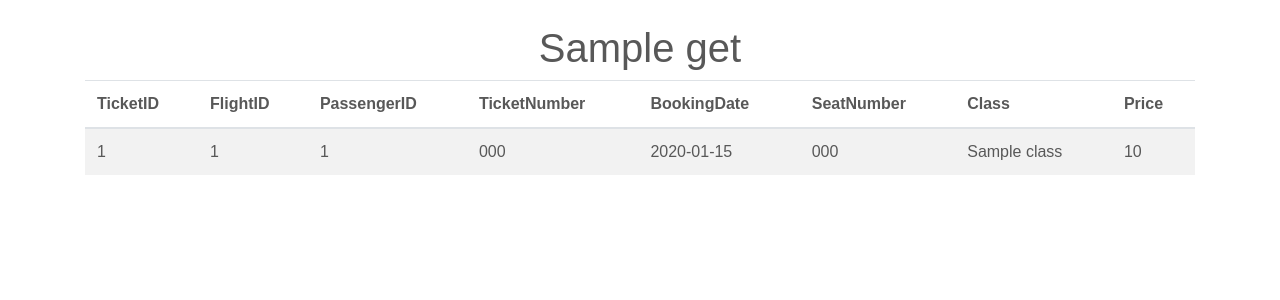
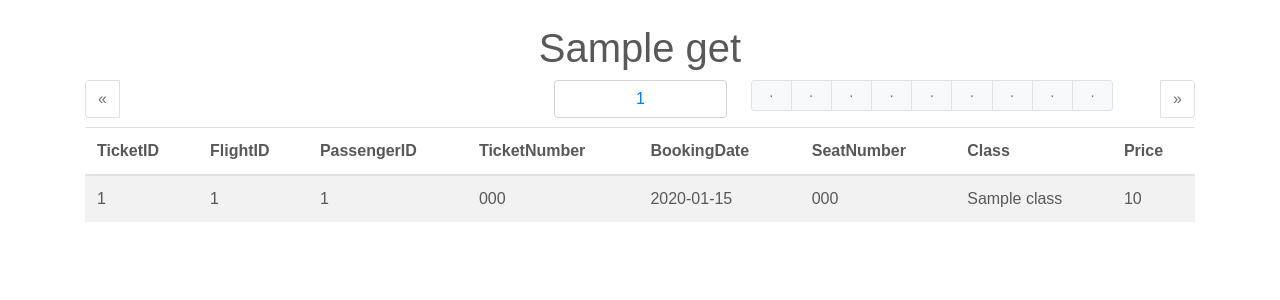
Before and after one commit to nagahole/isys2120-a3-webapp, a Python web app: template templates/tickets/list_tickets.html in a window 1280 px wide. Shown: the part 54-354 px from the top of the page. Run offline with Jinja, Linux system fonts and the light colour scheme; the template is opened without the code that fills it: most values are stand-ins (such as "Sample title", 1, 10 or a date in 2020).

Commit message:
pagination done

```diff
--- /dev/null
+++ b/static/css/self.css
@@ -0,0 +1,11 @@
+/* Hide arrows in Chrome, Safari, Edge, Opera */
+.no-arrows::-webkit-inner-spin-button,
+.no-arrows::-webkit-outer-spin-button {
+    -webkit-appearance: none;
+    margin: 0;
+}
+
+/* Hide arrows in Firefox */
+.no-arrows {
+    -moz-appearance: textfield;
+}
--- a/templates/tickets/list_tickets.html
+++ b/templates/tickets/list_tickets.html
@@ -2,6 +2,83 @@
 
 <div id="content" class="container my-4">
     <h1 class="page-title">{{page.get('title', 'Tickets')}}</h1>
+
+    <!-- Pagination Controls -->
+    <nav aria-label="Page navigation">
+        <div class="d-flex flex-row justify-content-between">
+
+            <!-- First Arrow -->
+            <div class="page-item {% if not pagination.has_prev %}disabled{% endif %}">
+                <a class="page-link" href="{{ url_for('list_tickets', page=1) }}" aria-label="Previous">
+                    <span aria-hidden="true">&laquo;</span>
+                </a>
+            </div>
+
+            <!-- Center Pagination Row -->
+            <div class="d-flex px-5" style="flex: 1;">
+
+                <!-- Left Pages -->
+                <div style="flex: 5;">
+                    <ul class="pagination pagination-sm w-100">
+                        {% for page_num in range(pagination.page - pagination.max_jump, pagination.page) %}
+                            {% if page_num >= 1 %}
+                            <li class="page-item" style="flex: 1;">
+                                <a class="page-link text-center" href="{{ url_for('list_tickets', page=page_num) }}">{{ page_num }}</a>
+                            </li>
+                            {% else %}
+                            <li class="page-item disabled" style="flex: 1;">
+                                <a class="page-link text-center bg-light">·</a>
+                            </li>
+                            {% endif %}
+                        {% endfor %}
+                    </ul>
+                </div>
+
+                <!-- Current Page -->
+                <div class="px-4 justify-content-center align-self-start" style="flex: 2.4;">
+                    <form action="">
+                        <input
+                            name="page"
+                            placeholder="Page no.."
+                            type="number"
+                            min="1"
+                            max="{{ pagination.pages }}"
+                            step="1"
+                            class="form-control text-center text-primary no-arrows"
+                            value="{{ pagination.page }}"
+                        />
+                    </form>
+                </div>
+
+                <!-- Right Pages -->
+                <div style="flex: 5;">
+                    <ul class="pagination pagination-sm w-100">
+                        {% for page_num in range(pagination.page + 1, pagination.page + pagination.max_jump + 1) %}
+                            {% if page_num <= pagination.pages %}
+                            <li class="page-item text-center" style="flex: 1;">
+                                <a class="page-link" href="{{ url_for('list_tickets', page=page_num) }}">{{ page_num }}</a>
+                            </li>
+                            {% else %}
+                            <li class="page-item text-center disabled" style="flex: 1;">
+                                <a class="page-link bg-light">·</a>
+                            </li>
+                            {% endif %}
+                        {% endfor %}
+                    </ul>
+                </div>
+
+            </div>
+
+            <!-- Last Arrow -->
+            <div class="page-item {% if not pagination.has_next %}disabled{% endif %}">
+                <a class="page-link" href="{{ url_for('list_tickets', page=pagination.pages) }}" aria-label="Next">
+                    <span aria-hidden="true">&raquo;</span>
+                </a>
+            </div>
+
+        </div>
+    </nav>
+
     <table class="table table-striped">
         <thead>
             <tr>
--- a/templates/tickets/search_tickets.html
+++ b/templates/tickets/search_tickets.html
@@ -4,7 +4,7 @@
 
 <h1 class="page-title">Tickets search</h1>
 
-<form name="searchform" class="" method="POST" action="{{ url_for('search_tickets') }}">
+<form name="searchform" method="POST" action="{{ url_for('search_tickets') }}">
     <div class="form-group">
         <label>
             Enter search field<br/>
--- a/templates/top.html
+++ b/templates/top.html
@@ -6,6 +6,7 @@
   <!-- [Brief Intro:] CSS is how we make the websites look nicer -->
   <link rel="stylesheet" type="text/css" href="{{ url_for('static', filename='css/bootstrap.css') }}">
   <link rel="stylesheet" type="text/css" href="{{ url_for('static', filename='css/main.css') }}">
+  <link rel="stylesheet" type="text/css" href="{{ url_for('static', filename='css/self.css') }}">
   <script type="application/javascript">
 
     function getsearchtarget() {
```
Also changed, not shown: database.py (+26 -6 lines), routes.py (+31 -4 lines).
